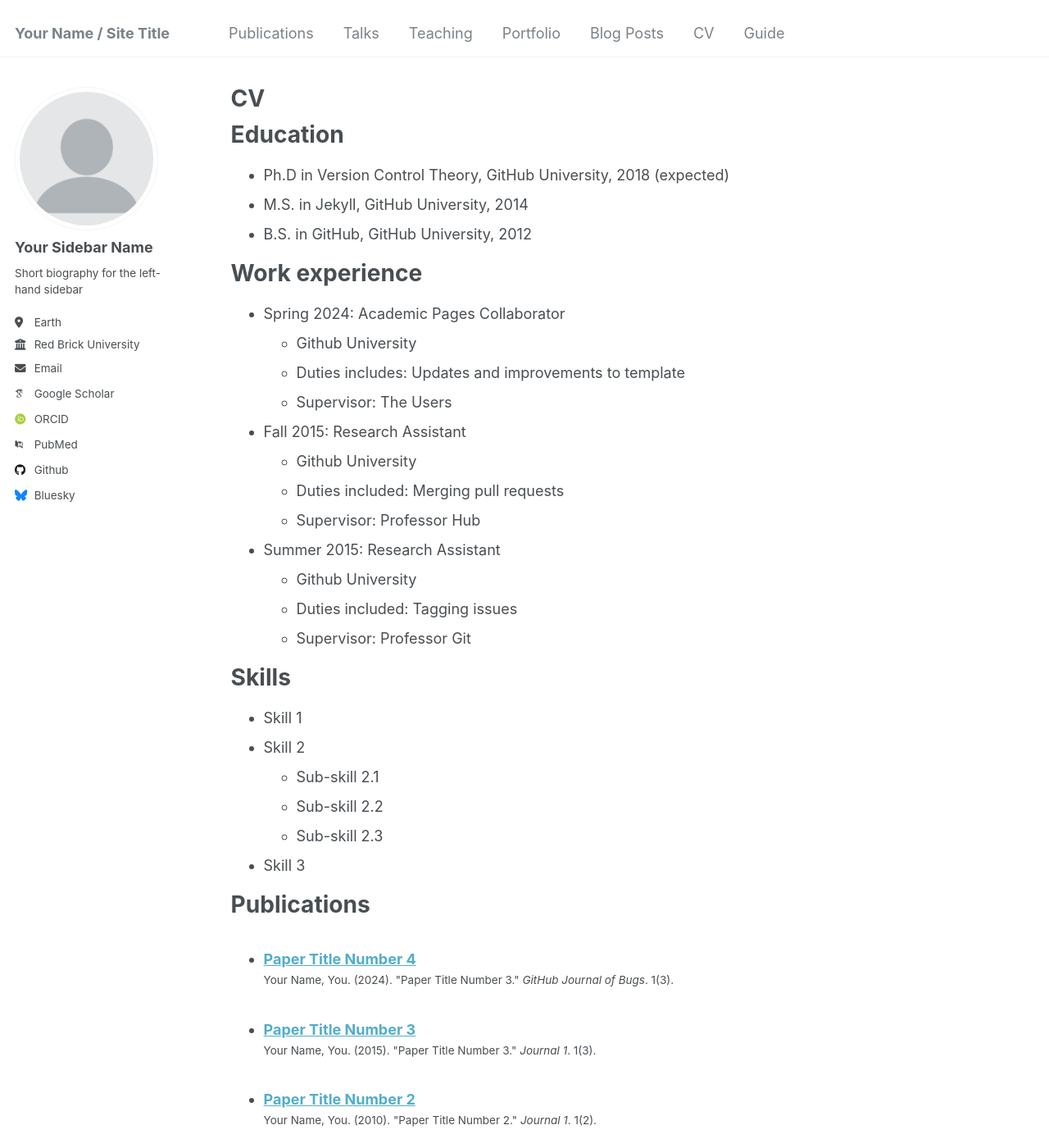
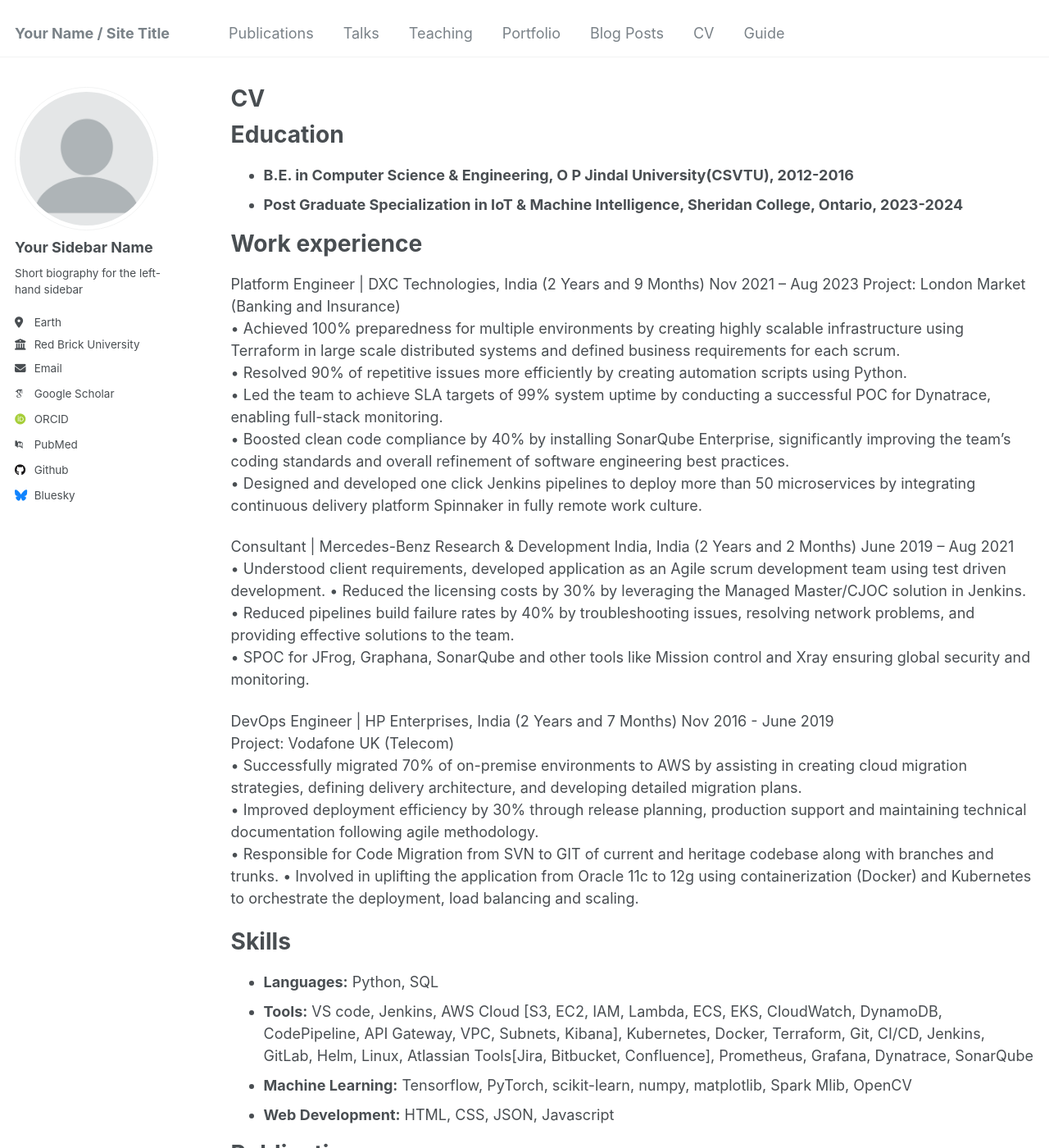
Before and after one commit to arppate/arpitapatel.github.io, a Jekyll site: the page built from _pages/cv.md, in a window 1280 px wide and 1400 px high. Shown: the whole window at 82% size. Built offline with Jekyll 4.4.1, drawn with Linux system fonts in a browser that asks for light colours; some web fonts are replaced; some of the changed text lies outside the part shown.

Commit message:
Update cv.md

```diff
--- a/_pages/cv.md
+++ b/_pages/cv.md
@@ -11,35 +11,39 @@
 
 Education
 ======
-* Ph.D in Version Control Theory, GitHub University, 2018 (expected)
-* M.S. in Jekyll, GitHub University, 2014
-* B.S. in GitHub, GitHub University, 2012
+* **B.E. in Computer Science & Engineering, O P Jindal University(CSVTU), 2012-2016**
+* **Post Graduate Specialization in IoT & Machine Intelligence, Sheridan College, Ontario, 2023-2024**
 
 Work experience
 ======
-* Spring 2024: Academic Pages Collaborator
-  * Github University
-  * Duties includes: Updates and improvements to template
-  * Supervisor: The Users
+Platform Engineer | DXC Technologies, India (2 Years and 9 Months)                                                         Nov 2021 – Aug 2023                   Project: London Market (Banking and Insurance)
+•	Achieved 100% preparedness for multiple environments by creating highly scalable infrastructure using Terraform in large scale distributed systems and defined business requirements for each scrum.
+•	Resolved 90% of repetitive issues more efficiently by creating automation scripts using Python.
+•	Led the team to achieve SLA targets of 99% system uptime by conducting a successful POC for Dynatrace, enabling full-stack monitoring.
+•	Boosted clean code compliance by 40% by installing SonarQube Enterprise, significantly improving the team's coding standards and overall refinement of software engineering best practices.
+•	Designed and developed one click Jenkins pipelines to deploy more than 50 microservices by integrating continuous delivery platform Spinnaker in fully remote work culture.
 
-* Fall 2015: Research Assistant
-  * Github University
-  * Duties included: Merging pull requests
-  * Supervisor: Professor Hub
+ Consultant | Mercedes-Benz Research & Development India, India (2 Years and 2 Months)           	                        June 2019 – Aug 2021
+•	Understood client requirements, developed application as an Agile scrum development team using test driven development.
+•	Reduced the licensing costs by 30% by leveraging the Managed Master/CJOC solution in Jenkins.
+•	Reduced pipelines build failure rates by 40% by troubleshooting issues, resolving network problems, and providing effective solutions to the team.
+•	SPOC for JFrog, Graphana, SonarQube and other tools like Mission control and Xray ensuring global security and monitoring.
 
-* Summer 2015: Research Assistant
-  * Github University
-  * Duties included: Tagging issues
-  * Supervisor: Professor Git
+ DevOps Engineer | HP Enterprises, India (2 Years and 7 Months)                                   	          	          Nov 2016 - June 2019
+ Project: Vodafone UK (Telecom)
+•	Successfully migrated 70% of on-premise environments to AWS by assisting in creating cloud migration strategies, defining delivery architecture, and developing detailed migration plans.
+•	Improved deployment efficiency by 30% through release planning, production support and maintaining technical documentation following agile methodology.
+•	Responsible for Code Migration from SVN to GIT of current and heritage codebase along with branches and trunks.
+•	Involved in uplifting the application from Oracle 11c to 12g using containerization (Docker) and Kubernetes to orchestrate the deployment, load balancing and scaling.
+
 
 Skills
 ======
-* Skill 1
-* Skill 2
-  * Sub-skill 2.1
-  * Sub-skill 2.2
-  * Sub-skill 2.3
-* Skill 3
+* **Languages:** Python, SQL
+* **Tools:** VS code, Jenkins, AWS Cloud [S3, EC2, IAM, Lambda, ECS, EKS, CloudWatch, DynamoDB, CodePipeline, API
+Gateway, VPC, Subnets, Kibana], Kubernetes, Docker, Terraform, Git, CI/CD, Jenkins, GitLab, Helm, Linux, Atlassian Tools[Jira, Bitbucket, Confluence], Prometheus, Grafana, Dynatrace, SonarQube
+* **Machine Learning:** Tensorflow, PyTorch, scikit-learn, numpy, matplotlib, Spark Mlib, OpenCV
+* **Web Development:** HTML, CSS, JSON, Javascript
 
 Publications
 ======
@@ -53,11 +57,6 @@
     {% include archive-single-talk-cv.html  %}
   {% endfor %}</ul>
 
-Teaching
-======
-  <ul>{% for post in site.teaching reversed %}
-    {% include archive-single-cv.html %}
-  {% endfor %}</ul>
 
 Service and leadership
 ======
```
